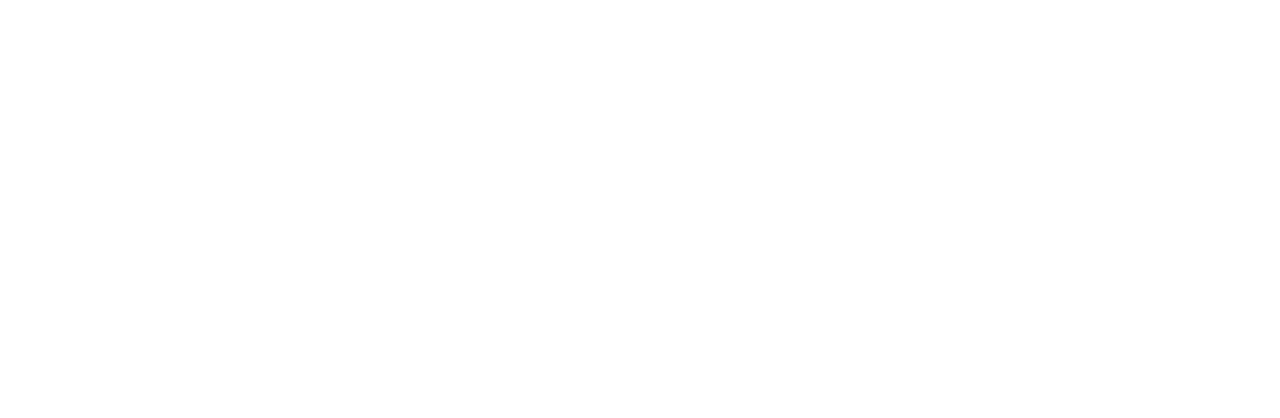
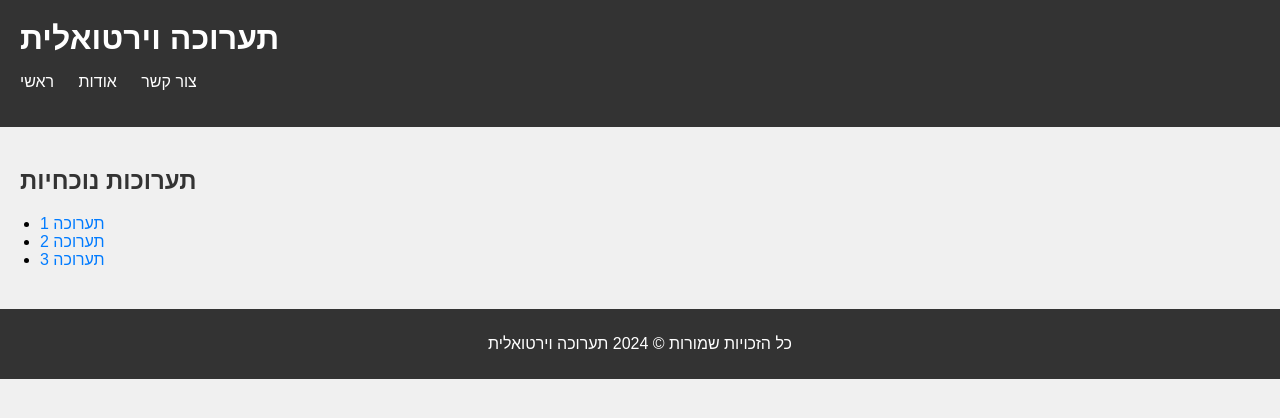
Before and after one commit to razmazlih/Raz_Mazlih, a plain HTML site: page index.html in a window 1280 px wide. Drawn offline with Linux system fonts and the light colour scheme.

Commit message:
update the main page and add the style in CSS file

```diff
--- a/index.html
+++ b/index.html
@@ -1,14 +1,35 @@
 <!DOCTYPE html>
 <html lang="en">
-
 <head>
     <meta charset="UTF-8">
     <meta name="viewport" content="width=device-width, initial-scale=1.0">
-    <title>Document</title>
+    <title>תערוכה וירטואלית</title>
+    <link rel="stylesheet" href="styles.css">
 </head>
-
 <body>
-
+    <header class="header">
+        <h1>תערוכה וירטואלית</h1>
+        <nav class="navbar">
+            <ul>
+                <li><a href="index.html" class="link">ראשי</a></li>
+                <li><a href="about.html" class="link">אודות</a></li>
+                <li><a href="contact.html" class="link">צור קשר</a></li>
+            </ul>
+        </nav>
+    </header>
+    <main class="main-content">
+        <section class="section">
+            <h2 class="title-secondary">תערוכות נוכחיות</h2>
+            <ul class="list">
+                <li><a href="exhibition1.html" class="link">תערוכה 1</a></li>
+                <li><a href="exhibition2.html" class="link">תערוכה 2</a></li>
+                <li><a href="exhibition3.html" class="link">תערוכה 3</a></li>
+                <!-- הוסף קישורים לתערוכות נוספות כרצונך -->
+            </ul>
+        </section>
+    </main>
+    <footer class="footer">
+        <p>כל הזכויות שמורות &copy; 2024 תערוכה וירטואלית</p>
+    </footer>
 </body>
-
 </html>
--- /dev/null
+++ b/styles.css
@@ -0,0 +1,79 @@
+/* עיצוב כללי */
+body {
+    font-family: Arial, sans-serif;
+    margin: 0;
+    padding: 0;
+    background-color: #f0f0f0;
+}
+
+.header {
+    background-color: #333;
+    color: #fff;
+    padding: 20px;
+}
+
+.header h1 {
+    margin: 0;
+}
+
+.navbar ul {
+    list-style-type: none;
+    padding: 0;
+}
+
+.navbar ul li {
+    display: inline;
+    margin-right: 20px;
+}
+
+.navbar ul li a {
+    color: #fff;
+    text-decoration: none;
+}
+
+.main-content {
+    padding: 20px;
+}
+
+.section {
+    margin-bottom: 20px;
+}
+
+.footer {
+    background-color: #333;
+    color: #fff;
+    padding: 10px;
+    text-align: center;
+}
+
+/* עיצוב קישורים */
+.link {
+    color: #007bff;
+    text-decoration: none;
+}
+
+.link:hover {
+    text-decoration: underline;
+}
+
+/* עיצוב כותרות */
+.title {
+    margin-top: 0;
+}
+
+.title-secondary {
+    color: #333;
+}
+
+/* עיצוב רשימות */
+.list {
+    padding-left: 20px;
+}
+
+/* עיצוב תמונות */
+.image {
+    max-width: 100%;
+    height: auto;
+    display: block;
+    margin-bottom: 10px;
+}
```
